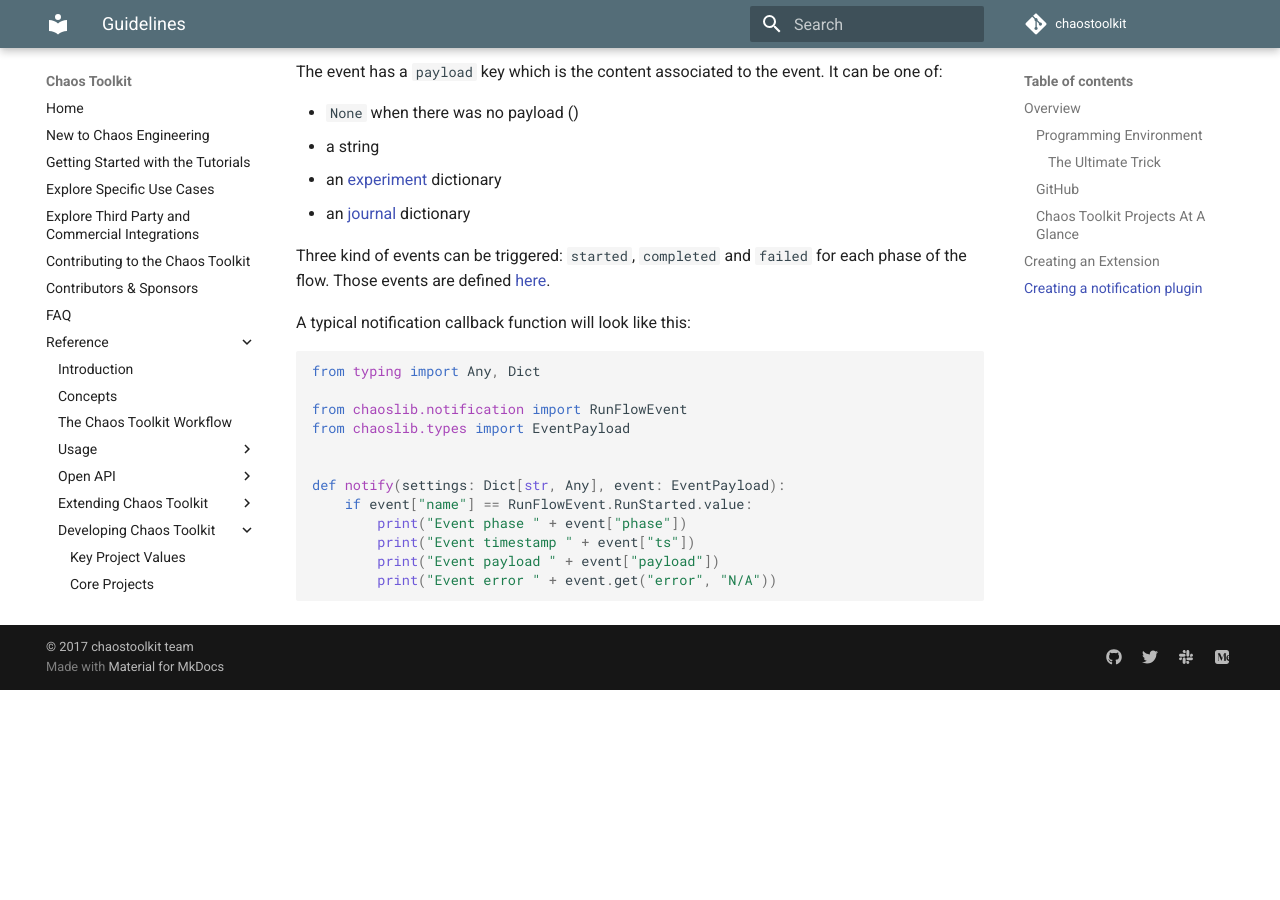
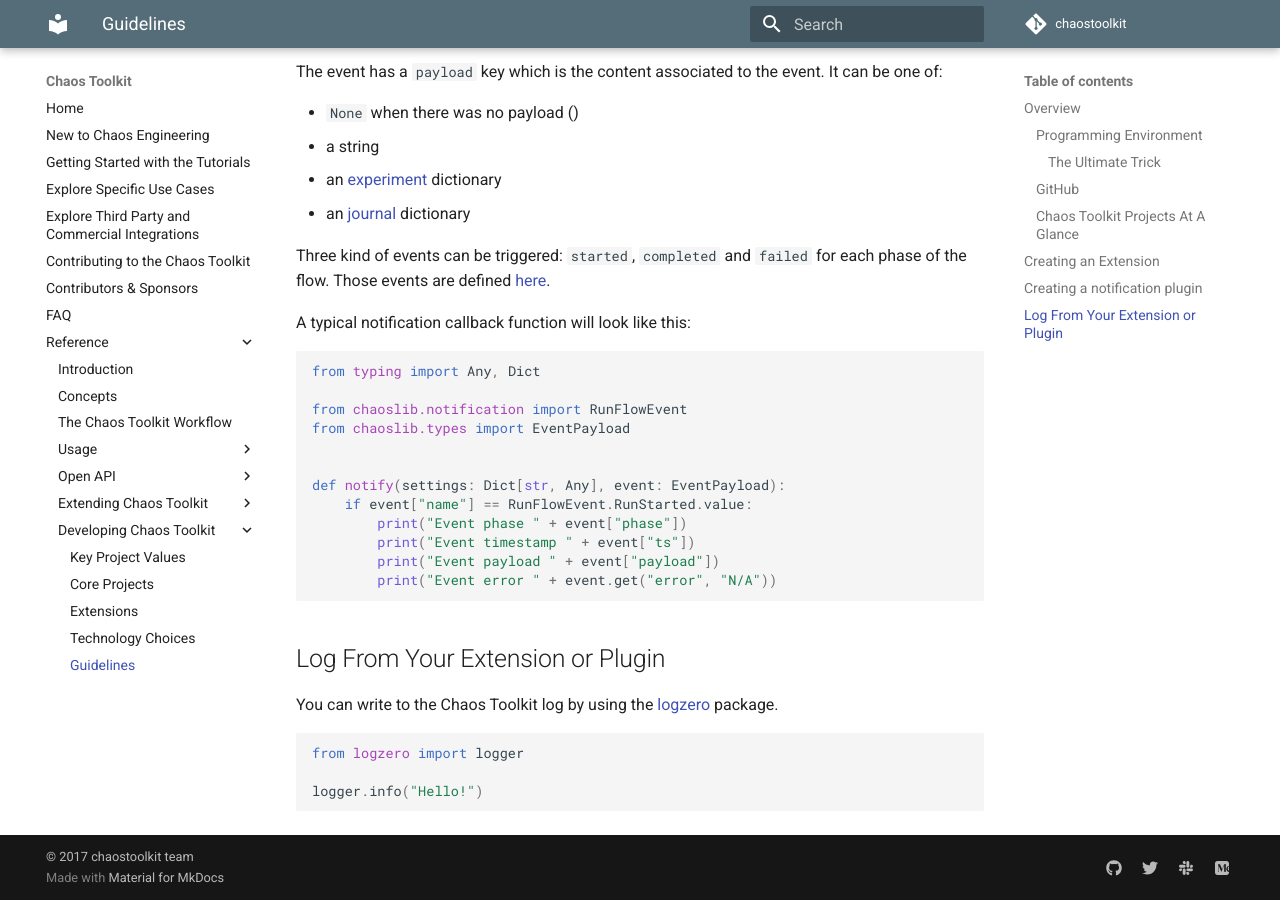
Before and after one commit to chaostoolkit/chaostoolkit-documentation, an MkDocs documentation site: the page built from sources/reference/developing/guidelines.md, in a window 1280 px wide and 900 px high, scrolled down 2338 px. Built offline with MkDocs 1.6.1 and Material for MkDocs 9.7.7, drawn with Linux system fonts in a browser that asks for light colours; comment, search, counter and statistics services are not loaded; old or Windows-style settings are respelled for this version of MkDocs; before the commit the page ends 3028 px from its top, so only the background shows below that.

Commit message:
logging
Signed-off-by: Sylvain Hellegouarch <sh@defuze.org>

````diff
--- a/sources/reference/developing/guidelines.md
+++ b/sources/reference/developing/guidelines.md
@@ -146,3 +146,15 @@
         print("Event payload " + event["payload"])
         print("Event error " + event.get("error", "N/A"))
 ```
+
+## Log From Your Extension or Plugin
+
+You can write to the Chaos Toolkit log by using the [logzero][] package.
+
+[logzero]: https://logzero.readthedocs.io/en/latest/
+
+```python
+from logzero import logger
+
+logger.info("Hello!")
+```
````
